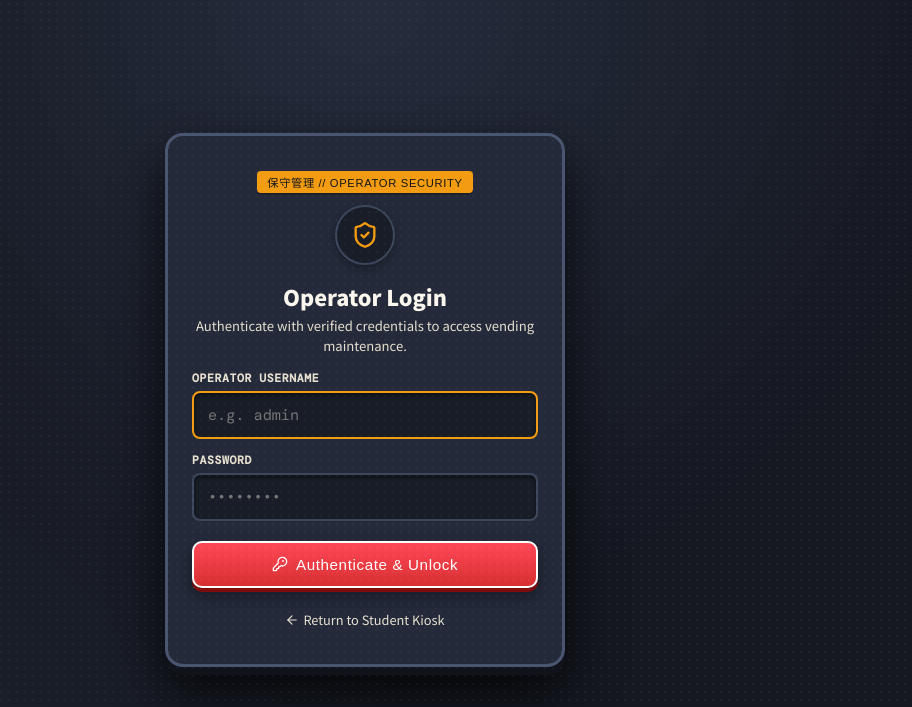
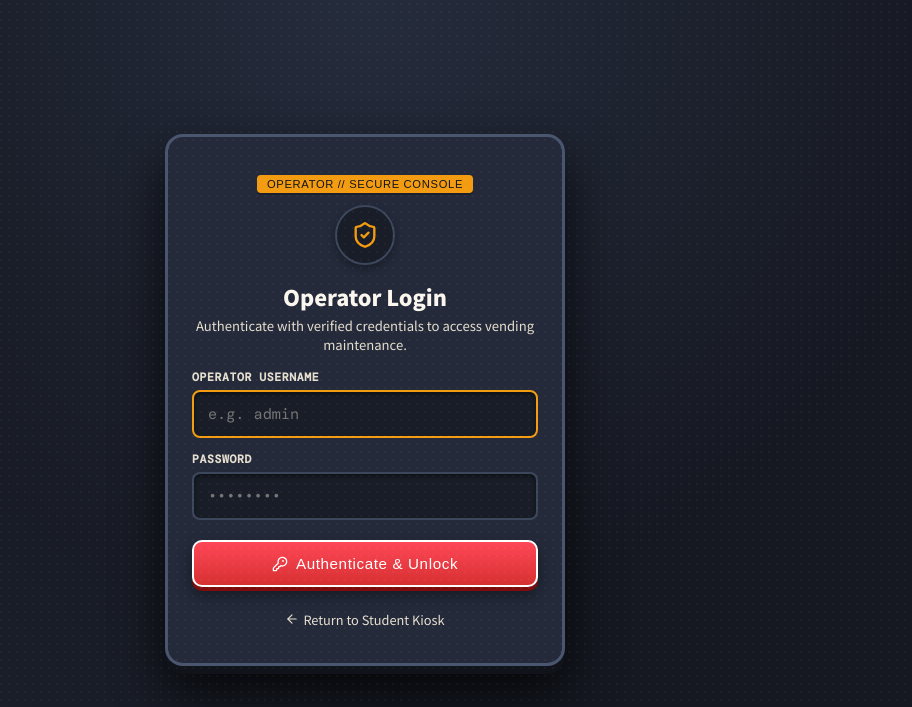
Before and after one commit to dostouis/PenPoint, a PHP site: page /admin/index.php in a window 1280 px wide. Shown: the top 707 px of the page, without its empty margins (275-1187 px from the left). Run offline with PHP 8.4, Linux system fonts and the light colour scheme; some web fonts are replaced.

Commit message:
feat(branding): convert all Japanese badge stamps and header titles to clean English across admin and kiosk

```diff
--- a/admin/index.php
+++ b/admin/index.php
@@ -1,8 +1,8 @@
 <?php
 // admin/index.php
 // PenPoint Admin & Telemetry Dashboard
-// Theme: Japanese Retro Vending Maintenance & Telemetry Console (管理者・保全管理コンソール)
-// English-First with Retro Kanji Accent Stamps
+// Theme: Japanese Retro Vending Maintenance & Telemetry Console
+// English Console
 
 date_default_timezone_set('Asia/Manila');
 
@@ -257,7 +257,7 @@ if (empty($_SESSION['penpoint_admin'])) {
 </head>
 <body>
     <div class="login-chassis">
-        <span class="operator-stamp-tag">保守管理 // OPERATOR SECURITY</span>
+        <span class="operator-stamp-tag">OPERATOR // SECURE CONSOLE</span>
         <div class="lock-icon-housing">
             <i data-lucide="shield-check" style="width: 28px; height: 28px;"></i>
         </div>
@@ -433,7 +433,7 @@ if (empty($catLabels)) {
     <meta charset="UTF-8">
     <meta name="viewport" content="width=device-width, initial-scale=1.0, maximum-scale=1.0, user-scalable=no">
     <meta name="theme-color" content="#181c24">
-    <title><?= APP_NAME ?> Operator Hub — 自販機保全コンソール</title>
+    <title><?= APP_NAME ?> Operator Hub — Maintenance Console</title>
     <!-- Fonts -->
     <link rel="preconnect" href="https://fonts.googleapis.com">
     <link rel="preconnect" href="https://fonts.gstatic.com" crossorigin>
@@ -949,11 +949,11 @@ if (empty($catLabels)) {
         <div class="header-inner">
             <a href="index.php" class="brand-cluster">
                 <div class="retro-stationery-sign">
-                    <span class="sign-kanji">保全</span>
+                    <span class="sign-kanji" style="font-size: 0.72rem; letter-spacing: 0.05em;">ADM</span>
                     <span class="sign-sub-tag">HUB</span>
                 </div>
                 <div class="brand-text">
-                    <h1><?= APP_NAME ?> <span class="brand-jp-badge">保全管理</span></h1>
+                    <h1><?= APP_NAME ?> <span class="brand-jp-badge">OPERATOR HUB</span></h1>
                 </div>
             </a>
 
--- a/public/index.php
+++ b/public/index.php
@@ -1635,13 +1635,13 @@ $machine_id = $_GET['machine'] ?? DEFAULT_MACHINE_ID;
         <div class="header-inner">
             <a href="index.php" class="retro-brand">
                 <div class="retro-stationery-sign">
-                    <span class="sign-kanji">文具</span>
+                    <span class="sign-kanji" style="font-size: 0.72rem; letter-spacing: 0.05em;">VEND</span>
                     <span class="sign-sub-tag">PEN</span>
                 </div>
                 <div class="brand-titles">
                     <div class="brand-main-title">
                         <span><?= APP_NAME ?></span>
-                        <span class="brand-jp-badge">自販機</span>
+                        <span class="brand-jp-badge">SMART KIOSK</span>
                     </div>
                     <div class="brand-sub-strip">SMART STATIONERY VENDING KIOSK</div>
                 </div>
```
Also changed, not shown: admin/activity_logs.php (+5 -5 lines), admin/analytics.php (+6 -6 lines), admin/transaction_logs.php (+6 -6 lines).
